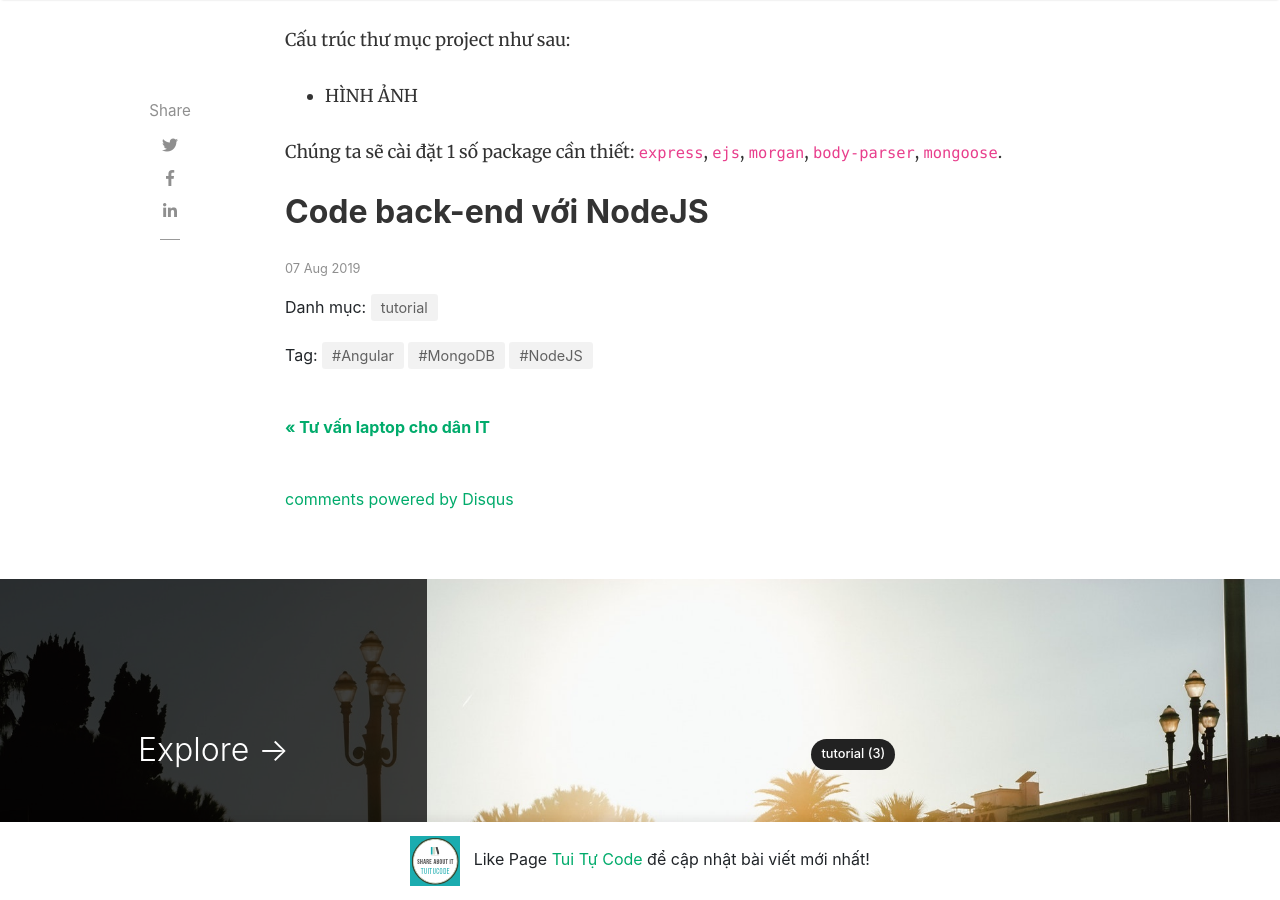
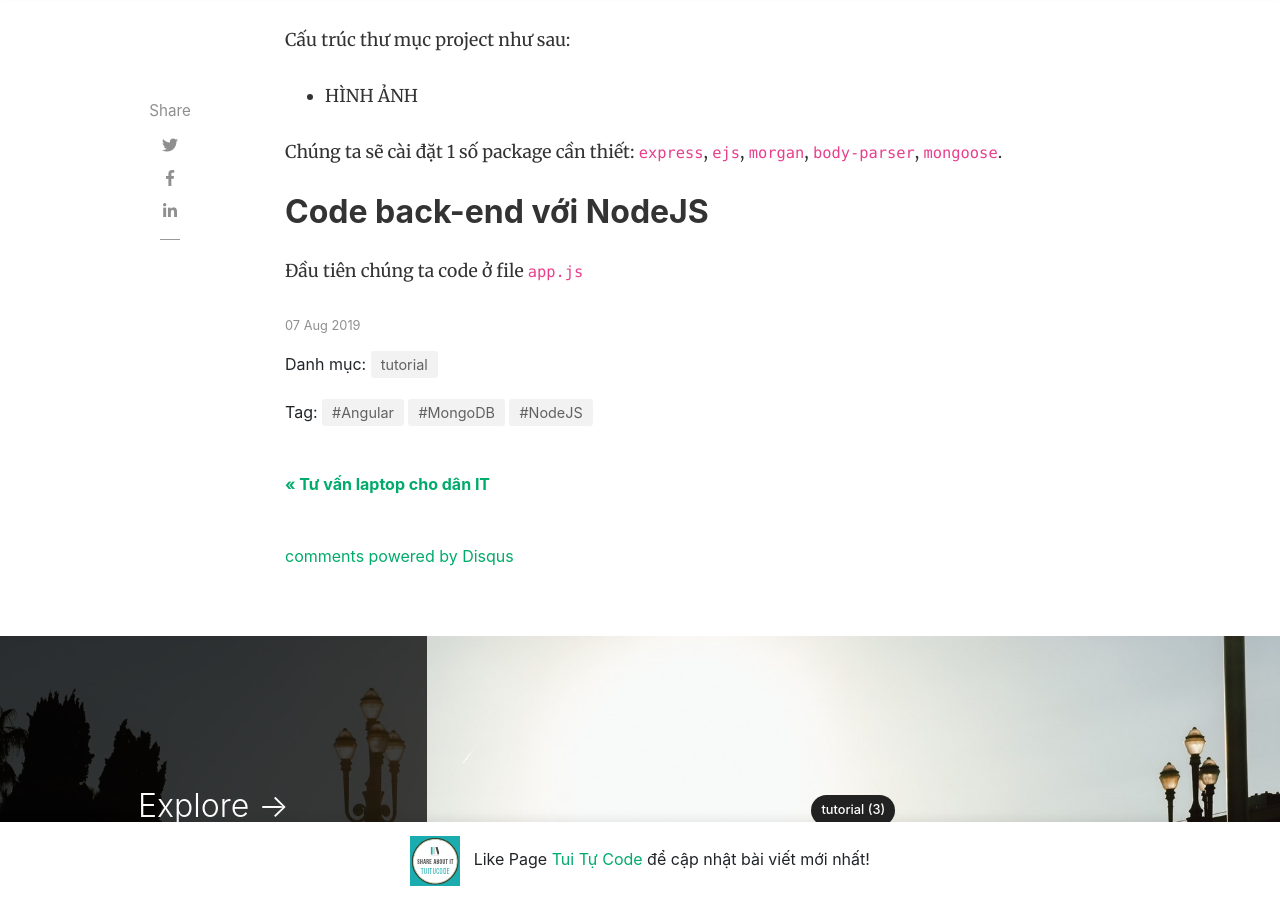
Before and after one commit to tuitucode/tuitucode.github.io, a Jekyll site: the page built from _posts/2019-08-07-web-confession-voi-nodejs-va-angularjs.md, in a window 1280 px wide and 900 px high, scrolled down 1812 px. Built offline with Jekyll 4.4.1, drawn with Linux system fonts in a browser that asks for light colours; nearby versions of some CDN libraries; comment, search, counter and statistics services are not loaded.

Commit message:
Create 2019-08-07-web-confession-voi-nodejs-va-angularjs.md

```diff
--- a/_posts/2019-08-07-web-confession-voi-nodejs-va-angularjs.md
+++ b/_posts/2019-08-07-web-confession-voi-nodejs-va-angularjs.md
@@ -30,3 +30,4 @@ Cấu trúc thư mục project như sau:
 
 Chúng ta sẽ cài đặt 1 số package cần thiết: `express`, `ejs`, `morgan`, `body-parser`, `mongoose`.
 ## Code back-end với NodeJS
+Đầu tiên chúng ta code ở file `app.js`
```
